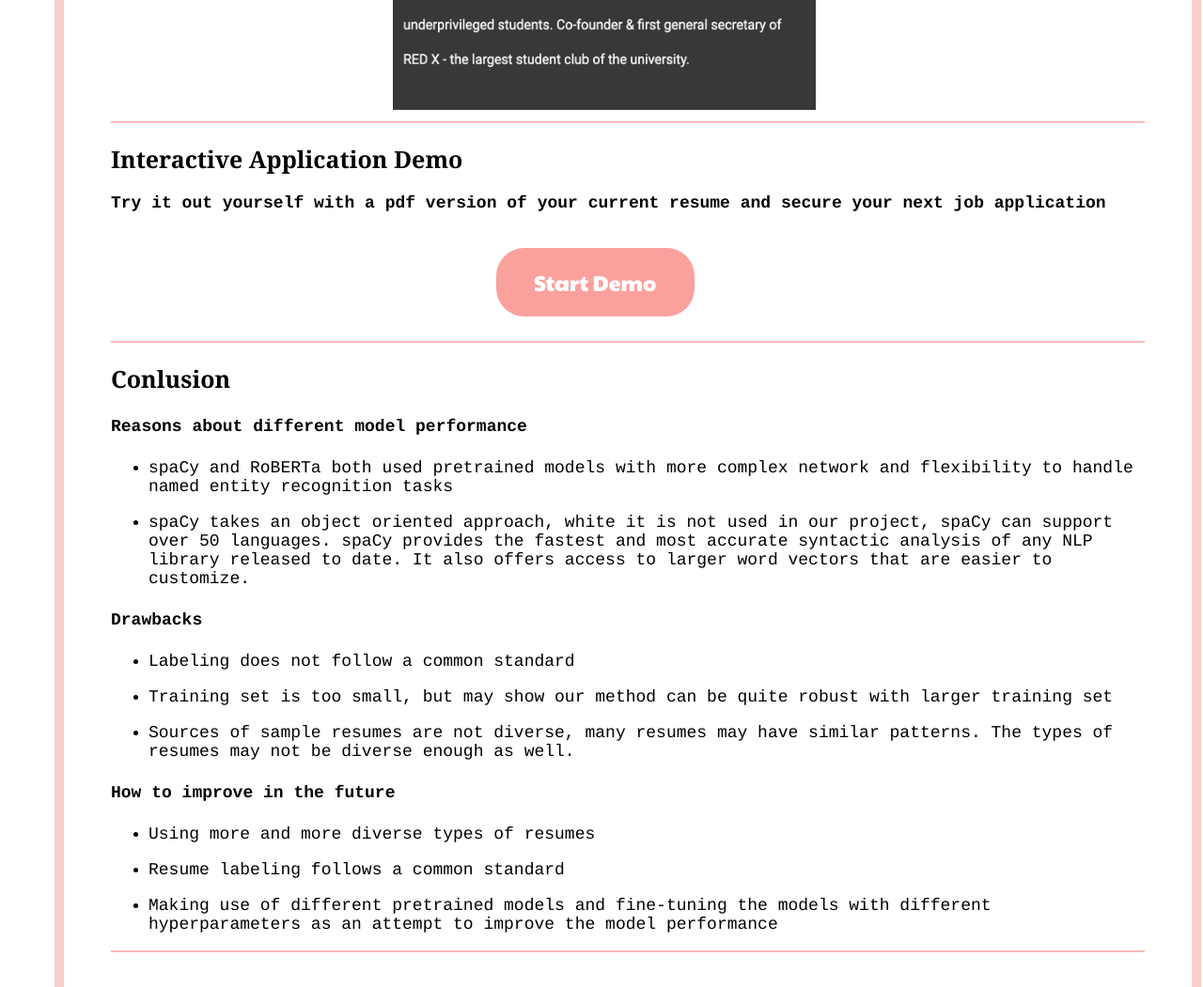
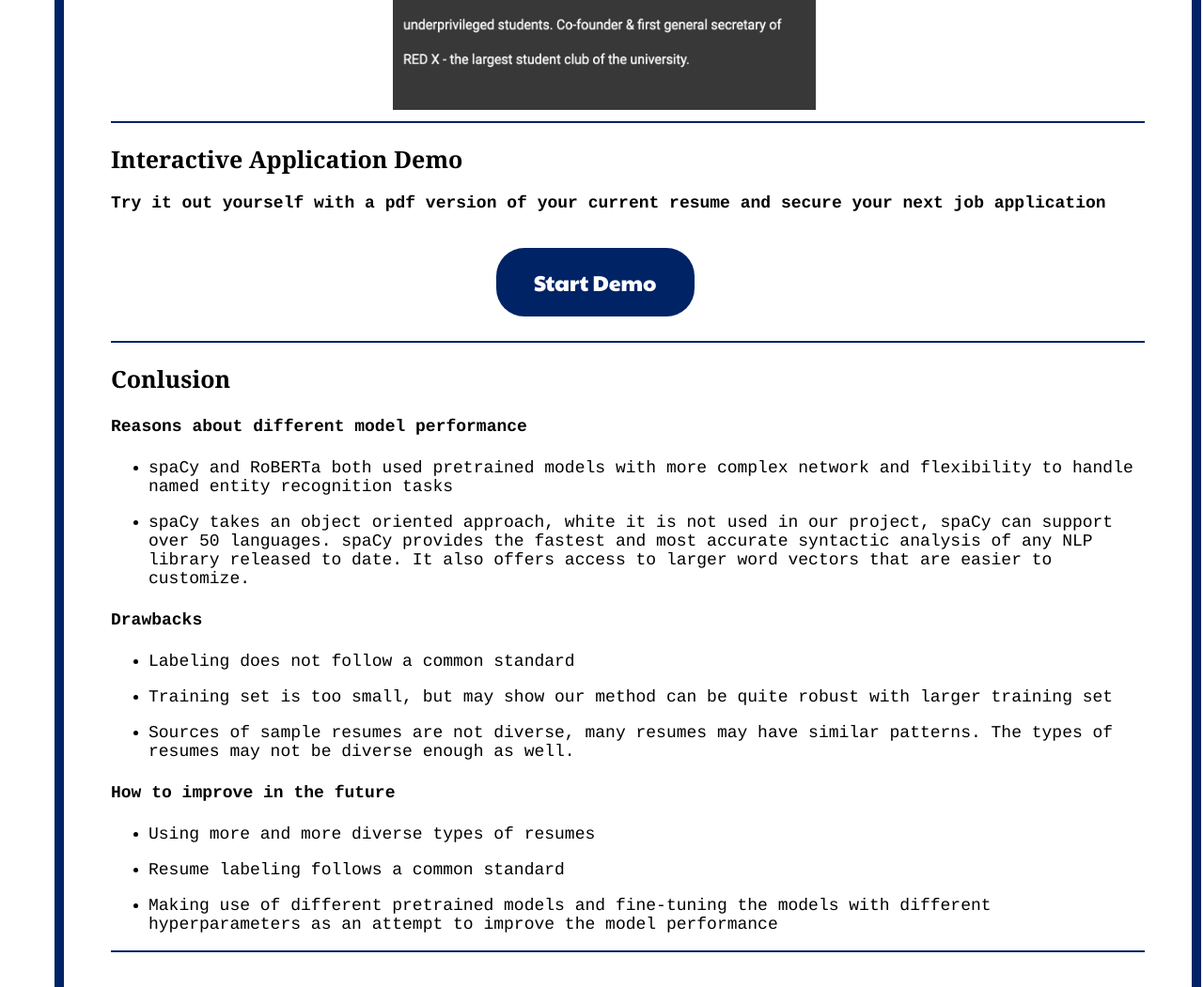
Before and after one commit to QiwenZz/resume_NER, a plain HTML site: page index.html in a window 1280 px wide. Shown: the part 2883-3934 px from the top of the page at 94% size. Drawn offline with Linux system fonts and the light colour scheme.

Commit message:
update website

```diff
--- a/index.html
+++ b/index.html
@@ -16,14 +16,14 @@
  <div id="main">
   <h1 id="titlename">Resume Information Extraction with NER</h1>
   <p id="authorname"> Qiwen Zhang, Haibo Li, Judy Yang, Yufei Zhou</p >
-  <hr style="height:2px;border-width:0;color:rgb(252, 177, 177);background-color:rgb(248, 184, 184)">
+  <hr style="height:2px;border-width:0;color:rgb(0, 35, 102);background-color:rgb(0, 35, 102)">
   <br >
   <div>
     <h2>Introduction</h2>
     <p>Have you submitted resumes to tons of companies but failed to receive a single response? Have you been frustrated about job applications? Have you ever wondered why your resume is unable to get through the screening?</p>
     <p>As soon-to-be graduates, these questions often occur to us. There is no doubt that a resume is the most important stepping stone to secure a job. Therefore, we want to focus on creating an automatic resume summarizer, where we implement Named Entity Recognition models to automatically highlight information on the resume; this will help people compare them with the job description in order to create a more refined and targeted resume.</p>
   </div>
-  <hr  style="height:2px;border-width:0;color:rgb(252, 177, 177);background-color:rgb(248, 184, 184)">
+  <hr  style="height:2px;border-width:0;color:rgb(0, 35, 102);background-color:rgb(0, 35, 102)">
   <div>
     <h2>Methodology & Approach</h2>
 
@@ -44,7 +44,7 @@
         <li><p><a href="https://spacy.io/models/en#en_core_web_lg"><b>Spacy fine tuned</b></a>: Includes a pre-trained token to vector model by spacy and a transition-based named entity recognition model.</p></li>
       </ul>
   </div>
-  <hr  style="height:2px;border-width:0;color:rgb(252, 177, 177);background-color:rgb(248, 184, 184)">
+  <hr  style="height:2px;border-width:0;color:rgb(0, 35, 102);background-color:rgb(0, 35, 102)">
   <h2>Results / Impact</h2>
 
   <div id="result"><img src="./images/result_1.png" width="600px" height="400px"></div>
@@ -54,7 +54,7 @@ Our model performs surprisingly well on entity recognition especially on the “
   <br>
   <div id="result"><img src="./images/output.png" width="450px" height="700px"></div>
 
-  <hr  style="height:2px;border-width:0;color:rgb(252, 177, 177);background-color:rgb(248, 184, 184)">
+  <hr  style="height:2px;border-width:0;color:rgb(0, 35, 102);background-color:rgb(0, 35, 102)">
   <h2>Interactive Application Demo</h2>
   <h3>Try it out yourself with a pdf version of your current resume and secure your next job application</h3>
   <div>
@@ -63,7 +63,7 @@ Our model performs surprisingly well on entity recognition especially on the “
 
   <br>
 
-  <hr  style="height:2px;border-width:0;color:rgb(252, 177, 177);background-color:rgb(248, 184, 184)">
+  <hr  style="height:2px;border-width:0;color:rgb(0, 35, 102);background-color:rgb(0, 35, 102)">
   <h2>Conlusion</h2>
   <h4>Reasons about different model performance</h4>
   <ul>
@@ -82,7 +82,7 @@ Our model performs surprisingly well on entity recognition especially on the “
     <li><p>Resume labeling follows a common standard</li>
     <li><p>Making use of different pretrained models and fine-tuning the models with different hyperparameters as an attempt to improve the model performance</p></li>
   </ul>
-  <hr  style="height:2px;border-width:0;color:rgb(252, 177, 177);background-color:rgb(248, 184, 184)">
+  <hr  style="height:2px;border-width:0;color:rgb(0, 35, 102);background-color:rgb(0, 35, 102)">
 
 </div>
 </body>
--- a/styles/final_project.css
+++ b/styles/final_project.css
@@ -39,7 +39,7 @@ h4{
     padding: 50px;
     background-color: white;
     border-radius: 30px;
-    border: 10px solid #f8cfca;
+    border: 10px solid rgb(0, 35, 102);
 }
 #titleImage{
     border-radius: 30px;
@@ -54,7 +54,6 @@ h4{
 #title{
     font-size: 50px;
     grid-row: 50px 50px;
-
 }
 p{
     font-family: 'Courier', monospace;
@@ -174,7 +173,7 @@ b{
 
   }
 
-.button2 {background-color: rgb(250, 161, 158);}
+.button2 {background-color: rgb(0, 35, 102);}
 
 #cloudsource{
     margin-left: 300px;
```
